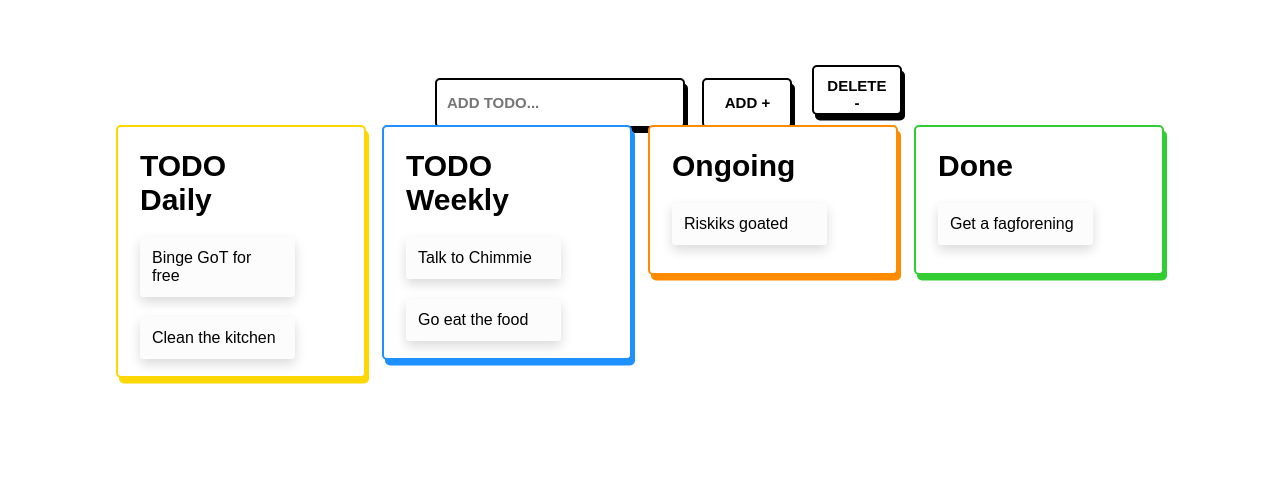
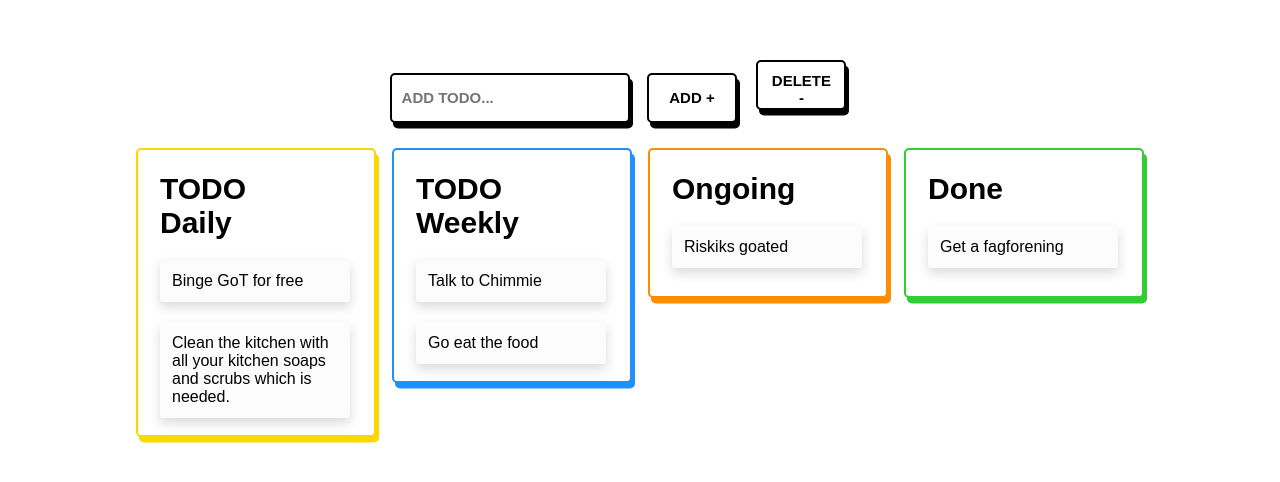
Before and after one commit to Spr1zze/EduFlow, a PHP site: page /frontend/kanban/kanban.html in a window 1280 px wide. Shown: the part 60-542 px from the top of the page. Run offline with PHP 8.4, Linux system fonts and the light colour scheme; some web fonts are replaced.

Commit message:
Last commit before h2

```diff
--- a/app/frontend/barcode-gen/barcodeGenerator.html
+++ b/app/frontend/barcode-gen/barcodeGenerator.html
@@ -9,6 +9,9 @@
     <link rel="preconnect" href="https://fonts.googleapis.com">
     <link rel="preconnect" href="https://fonts.gstatic.com" crossorigin>
     <link href="https://fonts.googleapis.com/css2?family=Big+Shoulders:opsz,wght@10..72,100..900&display=swap" rel="stylesheet">
+
+    <!-- Code39 -->
+    <script src="https://cdn.jsdelivr.net/npm/jsbarcode@3.11.6/dist/barcodes/JsBarcode.code39.min.js"></script>
 
     <title>EduFlow</title>
 </head>
@@ -23,7 +26,7 @@
             <h4>EduFlow</h4>
             <h4>Links</h4>
             <li><a href="../kanban/kanban.html">Kanban</a></li>
-            <li><a href="../inventory/lager.html">Lager</a></li>
+            <li><a href="../inventory/inventory.html">Lager</a></li>
             <li><a href="../batch-report/batchReport.html">Reporter</a></li>
             <h4>Admin</h4>
             <li><a href="../student-onboarding/studentOnboarding.html">Student onboarding</a></li>
--- a/app/frontend/batch-report/batchReport.html
+++ b/app/frontend/batch-report/batchReport.html
@@ -3,7 +3,7 @@
 <head>
     <meta charset="UTF-8">
     <meta name="viewport" content="width=device-width, initial-scale=1">
-    <link rel="stylesheet" href="batchReportStyles.css">
+    <link rel="stylesheet" href="br-styling.css">
 
     <!-- This is the EduFlow font -->
     <link rel="preconnect" href="https://fonts.googleapis.com">
@@ -24,8 +24,8 @@
             <h4>EduFlow</h4>
             <h4>Links</h4>
             <li><a href="../kanban/kanban.html">Kanban</a></li>
-            <li><a href="../inventory/lager.html">Lager</a></li>
-            <li><a href="../batchReport.html">Reporter</a></li>
+            <li><a href="../inventory/inventory.html">Lager</a></li>
+            <li><a href="../batch-report/batchReport.html">Reporter</a></li>
             <h4>Admin</h4>
             <li><a href="../student-onboarding/studentOnboarding.html">Student onboarding</a></li>
             <li><a href="../barcode-gen/barcodeGenerator.html">Barcode generator</a></li>
--- a/app/frontend/index.js
+++ b/app/frontend/index.js
@@ -1,11 +1,20 @@
+/* Login popupform */
+function openPopupLogin() {
+  document.getElementById("popup-login").classList.add("active");
+}
+function closePopupLogin() {
+  document.getElementById("popup-login").classList.remove("active");
+}
+
+
 /* Login to Frontpage. Accept always works, just simulation */
 function loginToMain () {
-  location.href = 'kanban.html';
+  location.href = '../kanban/kanban.html';
 }
 
 /* Logout knap fra frontpage til login site */
 function backToLogin () {
-  location.href = 'login.html';
+  location.href = '../login/login.html';
 }
 
 
--- a/app/frontend/inventory/lager.html
+++ b/app/frontend/inventory/inventory.html
@@ -3,7 +3,7 @@
 <head>
     <meta charset="UTF-8">
     <meta name="viewport" content="width=device-width, initial-scale=1">
-    <link rel="stylesheet" href="lagerStyles.css">
+    <link rel="stylesheet" href="inv-styling.css">
 
     <!-- This is the EduFlow font -->
     <link rel="preconnect" href="https://fonts.googleapis.com">
--- a/app/frontend/kanban/kanban-func.js
+++ b/app/frontend/kanban/kanban-func.js
@@ -0,0 +1,19 @@
+
+const todoDaily = [];
+const todoWeekly = [];
+
+function addBtn () {
+    let inputValue = document.getElementById("todo-input").value;
+    todoDaily.push(inputValue);
+    alert("Do you want Daily or Weekly?");
+    inputValue = "";
+
+    for (let i = 0; i < todoDaily.length; i++) {
+        console.log(todoDaily[i]);
+    }
+}
+
+/*
+    Need addBtn() and a renderList() function.
+    Render needs to be done with DOM.
+*/
--- a/app/frontend/kanban/kanbanStyles.css
+++ b/app/frontend/kanban/kanban-styling.css
@@ -29,7 +29,7 @@ html{
     width: 255px;
     top: -5%;
     left: 0;
-    height: 100vh;
+    height: 100dvh;
 }
 #sidebar ul{
     list-style-type: none;
@@ -101,8 +101,8 @@ h1{
 }
 
 #box{
-    position: absolute;
-    top: 20%;
+    position: relative;
+    top: 15%;
     left: 15%;
     width: 70%;
     height: auto;
@@ -114,18 +114,28 @@ h1{
     align-items: center;
 }
 
+#form-box {
+    display: flex;
+    flex-direction: row;
+
+    justify-content: center;
+    align-items: center;
+
+    position: relative;
+    top: 15%;
+    left: 15%;
+    width: 70%;
+}
+
+
 #todo-form {
-    padding: 0 50px 0;
-
-    position: fixed;
-    left: 385px;
-    top: 125px;
+    padding: 0 50px 0 21px;
 }
 
 #todo-form input {
     padding: 10px;
     margin-right: 13px;
-    width: 250px;
+    width: 240px;
     height: 50px;
 
     border-radius: 5px;
@@ -169,7 +179,7 @@ h1{
     flex-direction: column;
 
     min-height: 150px;
-    width: 250px;
+    width: 240px;
     gap: 15px;
     padding: 12px;
 
@@ -183,7 +193,7 @@ h1{
 }
 
 .task {
-    width: 155px;
+    width: 190px;
     padding: 12px;
 
     border-radius: 3px;
--- a/app/frontend/kanban/kanban.html
+++ b/app/frontend/kanban/kanban.html
@@ -3,7 +3,7 @@
 <head>
     <meta charset="UTF-8">
     <meta name="viewport" content="width=device-width, initial-scale=1">
-    <link rel="stylesheet" href="kanbanStyles.css">
+    <link rel="stylesheet" href="kanban-styling.css">
 
     <!-- This is the EduFlow font -->
     <link rel="preconnect" href="https://fonts.googleapis.com">
@@ -23,7 +23,7 @@
             <h4>EduFlow</h4>
             <h4>Links</h4>
             <li><a href="../kanban/kanban.html">Kanban</a></li>
-            <li><a href="../inventory/lager.html">Lager</a></li>
+            <li><a href="../inventory/inventory.html">Lager</a></li>
             <li><a href="../batch-report/batchReport.html">Reporter</a></li>
             <h4>Admin</h4>
             <li><a href="../student-onboarding/studentOnboarding.html">Student onboarding</a></li>
@@ -33,11 +33,13 @@
     </div>
 
     <main class="main-size">
-        <form id="todo-form">
-            <input type="text" placeholder="ADD TODO..." id="todo-input">
-            <button type="submit">ADD +</button>
-            <button>DELETE -</button>
-        </form>
+        <div id="form-box">
+            <form id="todo-form">
+                <input type="text" placeholder="ADD TODO..." id="todo-input">
+                <button type="button" onclick="addBtn()">ADD +</button>
+                <button type="button">DELETE -</button>
+            </form>
+        </div>
 
         <div id="box">
             <div class="lanes">
@@ -45,7 +47,7 @@
                     <h3 class="heading">TODO Daily</h3>
 
                     <p class="task" draggable="true">Binge GoT for free</p>
-                    <p class="task" draggable="true">Clean the kitchen</p>
+                    <p class="task" draggable="true">Clean the kitchen with all your kitchen soaps and scrubs which is needed.</p>
                 </div>
 
                 <div class="swim-lane" id="todo-weekly">
--- a/app/frontend/login/login.html
+++ b/app/frontend/login/login.html
@@ -3,15 +3,12 @@
 <head>
     <meta charset="UTF-8">
     <meta name="viewport" content="width=device-width, initial-scale=1">
-    <link rel="stylesheet" href="loginStyles.css">
+    <link rel="stylesheet" href="login-styling.css">
 
     <!-- This is the EduFlow font -->
     <link rel="preconnect" href="https://fonts.googleapis.com">
     <link rel="preconnect" href="https://fonts.gstatic.com" crossorigin>
     <link href="https://fonts.googleapis.com/css2?family=Big+Shoulders:opsz,wght@10..72,100..900&display=swap" rel="stylesheet">
-
-    <!-- Code39 needs to be added elsewhere, in the barcode site. -->
-    <script src="https://cdn.jsdelivr.net/npm/jsbarcode@3.11.6/dist/barcodes/JsBarcode.code39.min.js"></script>
 
     <title>EduFlow</title>
 </head>
--- a/app/frontend/student-onboarding/studentOnboarding.html
+++ b/app/frontend/student-onboarding/studentOnboarding.html
@@ -3,7 +3,7 @@
 <head>
     <meta charset="UTF-8">
     <meta name="viewport" content="width=device-width, initial-scale=1">
-    <link rel="stylesheet" href="studentOnboarding.css">
+    <link rel="stylesheet" href="student-styling.css">
 
     <!-- This is the EduFlow font -->
     <link rel="preconnect" href="https://fonts.googleapis.com">
@@ -24,7 +24,7 @@
             <h4>EduFlow</h4>
             <h4>Links</h4>
             <li><a href="../kanban/kanban.html">Kanban</a></li>
-            <li><a href="../inventory/lager.html">Lager</a></li>
+            <li><a href="../inventory/inventory.html">Lager</a></li>
             <li><a href="../batch-report/batchReport.html">Reporter</a></li>
             <h4>Admin</h4>
             <li><a href="../student-onboarding/studentOnboarding.html">Student onboarding</a></li>
```
Also changed, not shown: app/frontend/batch-report/br-styling.css (renamed from app/frontend/batch-report/batchReportStyles.css), app/frontend/inventory/inv-styling.css (renamed from app/frontend/inventory/lagerStyles.css), app/frontend/login/login-styling.css (renamed from app/frontend/login/loginStyles.css), app/frontend/student-onboarding/student-styling.css (renamed from app/frontend/student-onboarding/studentOnboarding.css).
